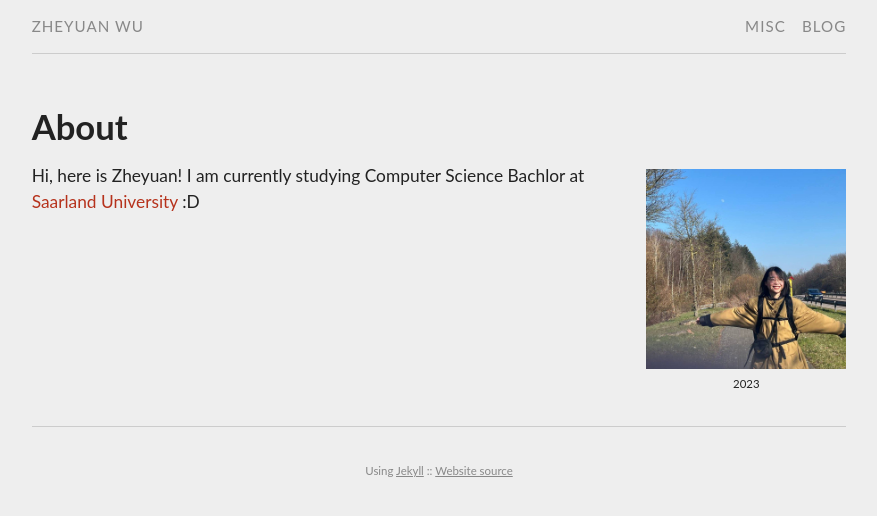
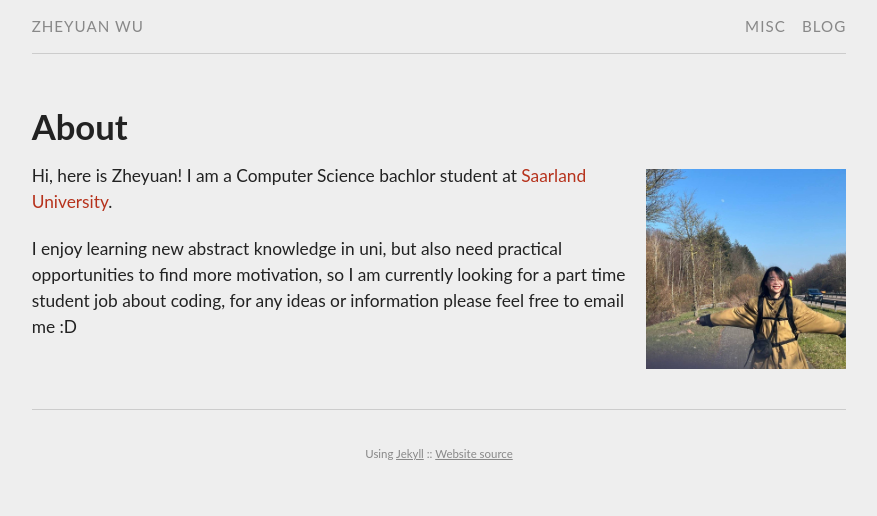
Before and after one commit to ZheyuanWU/ZheyuanWU.github.io, a Jekyll site: the page built from index.md, in a window 1280 px wide. Shown: the top 516 px of the page, without its empty margins (201-1078 px from the left). Built offline with Jekyll 4.4.1, drawn with Linux system fonts in a browser that asks for light colours.

Commit message:
more about me

```diff
--- a/index.md
+++ b/index.md
@@ -3,9 +3,10 @@ layout: page
 title: About
 permalink: /
 ---
-{% include image.html url="images/myphoto.jpg" caption="2023" width="200px" align="right" %}
+{% include image.html url="images/myphoto.jpg" width="200px" align="right" %}
 
-Hi, here is Zheyuan! I am currently studying Computer Science Bachlor at [Saarland University]
-:D
+Hi, here is Zheyuan! I am a Computer Science bachlor student at [Saarland University].
+
+I enjoy learning new abstract knowledge in uni, but also need practical opportunities to find more motivation, so I am currently looking for a part time student job about coding, for any ideas or information please feel free to email me :D
 
 [Saarland University]: https://saarland-informatics-campus.de/
```
